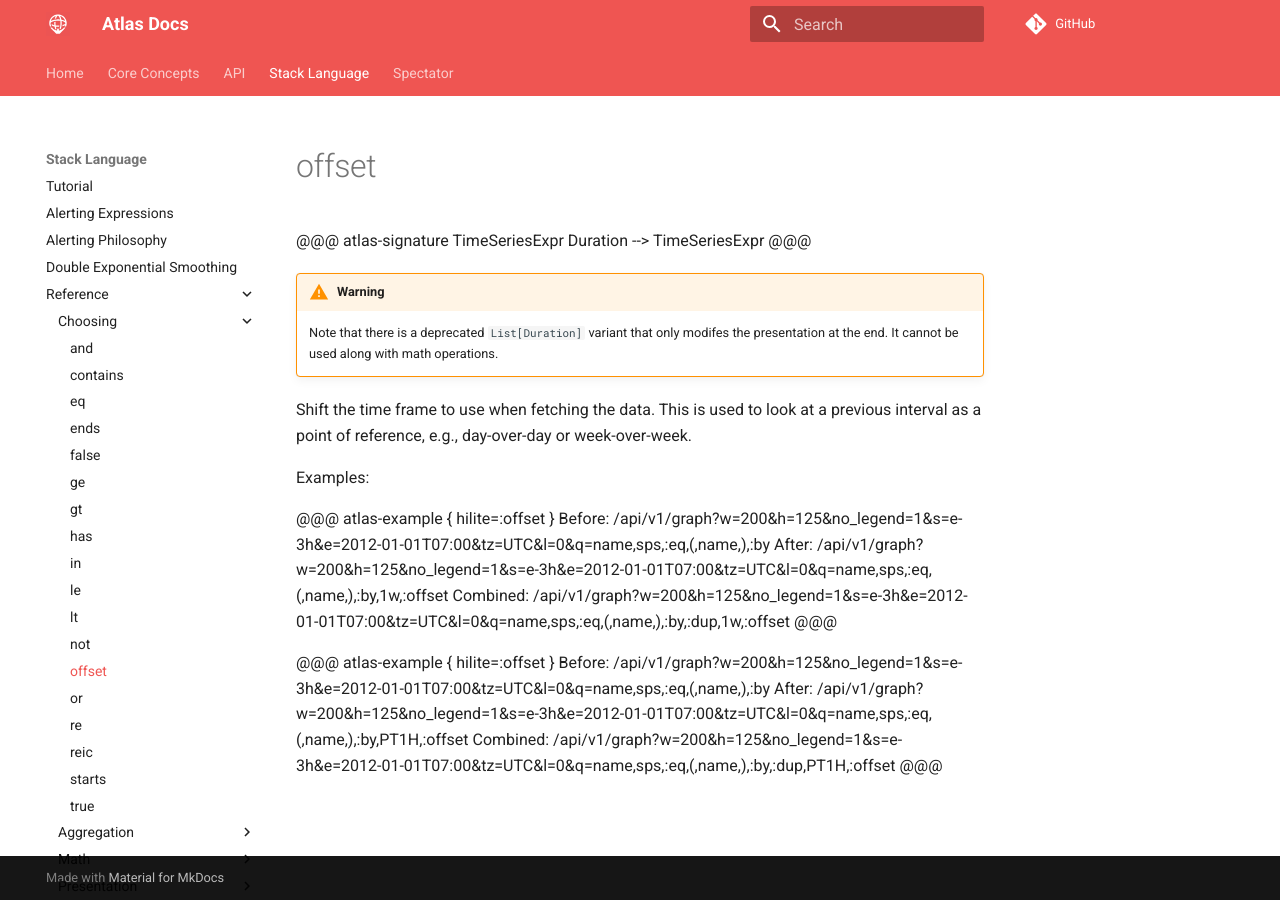
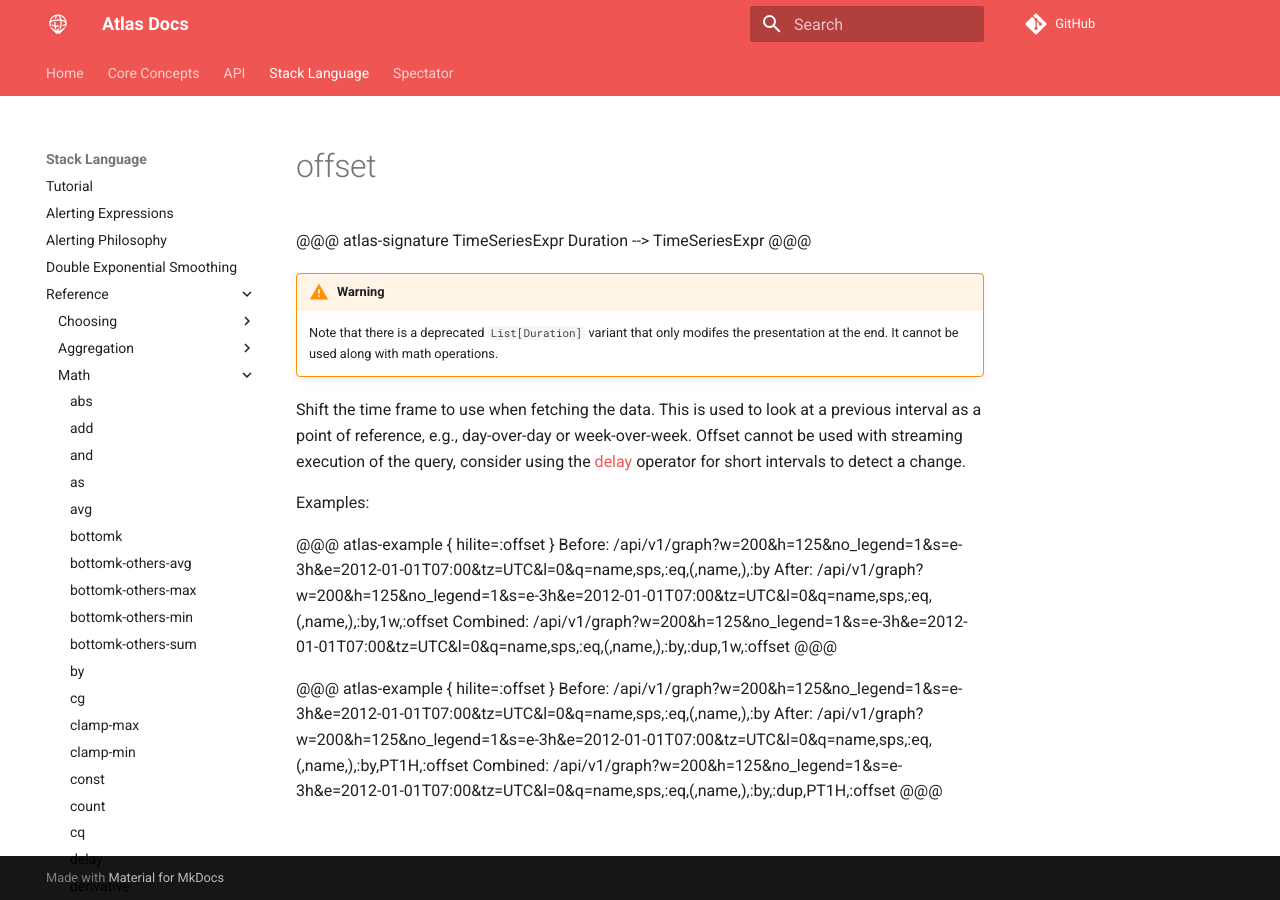
Before and after one commit to Netflix/atlas-docs, an MkDocs documentation site: the page built from docs/asl/ref/offset.md, in a window 1280 px wide. Built offline with MkDocs 1.6.1 and Material for MkDocs 9.7.7, drawn with Linux system fonts in a browser that asks for light colours; comment, search, counter and statistics services are not loaded.

Commit message:
add note to offset about streaming (#136)
Clarify that offset cannot be used with streaming queries
and delay should be considered instead.

```diff
--- a/docs/asl/ref/offset.md
+++ b/docs/asl/ref/offset.md
@@ -10,7 +10,9 @@ TimeSeriesExpr
     at the end. It cannot be used along with math operations.
 
 Shift the time frame to use when fetching the data. This is used to look at a previous
-interval as a point of reference, e.g., day-over-day or week-over-week.
+interval as a point of reference, e.g., day-over-day or week-over-week. Offset cannot be
+used with streaming execution of the query, consider using the [delay](delay.md) operator
+for short intervals to detect a change.
 
 Examples:
 
--- a/mkdocs.yml
+++ b/mkdocs.yml
@@ -54,7 +54,6 @@ nav:
       - le: asl/ref/le.md
       - lt: asl/ref/lt.md
       - not: asl/ref/not.md
-      - offset: asl/ref/offset.md
       - or: asl/ref/or.md
       - re: asl/ref/re.md
       - reic: asl/ref/reic.md
@@ -118,6 +117,7 @@ nav:
       - min: asl/ref/min.md
       - neg: asl/ref/neg.md
       - node-avg: asl/ref/node-avg.md
+      - offset: asl/ref/offset.md
       - or: asl/ref/or.md
       - pct: asl/ref/pct.md
       - per-step: asl/ref/per-step.md
```
